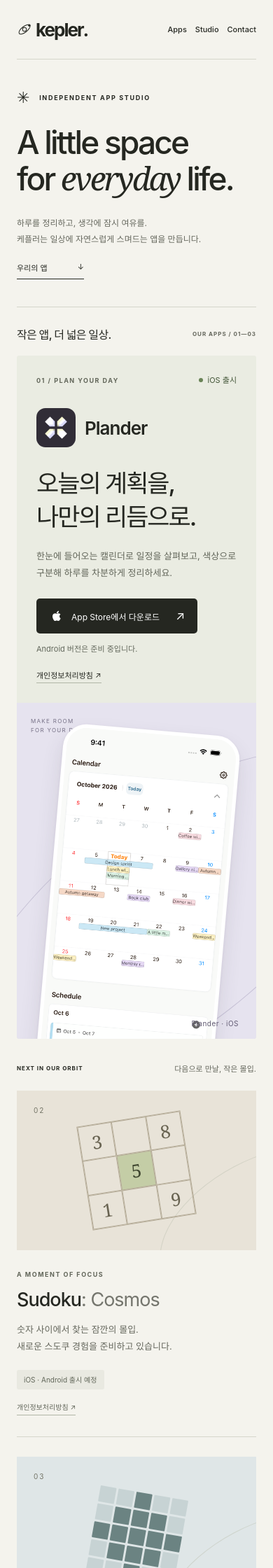
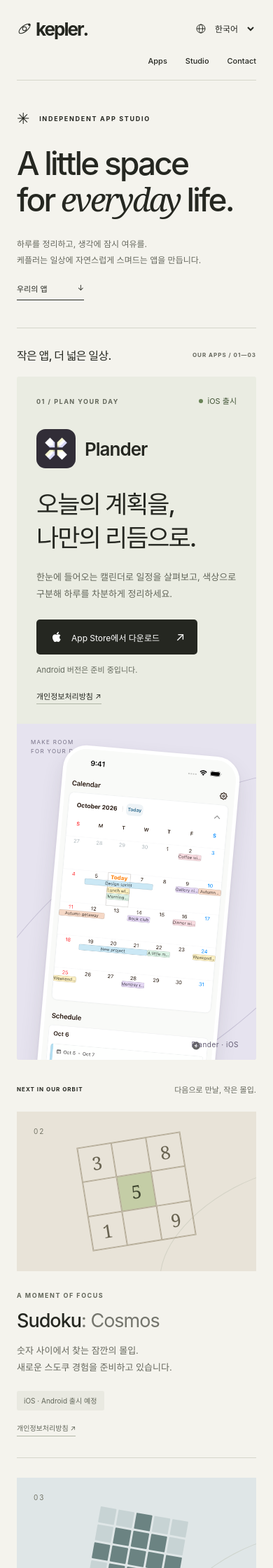
Before and after one commit to CiddiPumpkin/CiddiPumpkin.github.io, a Jekyll site: the page kepler/index.html, which Jekyll copies as it is, in a window 390 px wide. Shown: the top 2240 px of the page at 70% size. Built offline with Jekyll 4.4.1, drawn with Linux system fonts in a browser that asks for light colours.

Commit message:
feat: add Korean and English language selector
Intent: Let visitors switch the studio website language and remember their preference.

Scope-risk: narrow

```diff
--- a/kepler/index.html
+++ b/kepler/index.html
@@ -4,65 +4,67 @@
   <meta charset="utf-8">
   <meta name="viewport" content="width=device-width, initial-scale=1">
   <meta name="theme-color" content="#f4f3ed">
-  <meta name="description" content="Kepler는 일상에 작은 여유를 만드는 독립 앱 스튜디오입니다. Plander와 출시 예정인 Sudoku: Cosmos, Nonogram: Cosmos를 만나보세요.">
+  <meta name="description" content="Kepler는 일상에 작은 여유를 만드는 독립 앱 스튜디오입니다. Plander와 출시 예정인 Sudoku: Cosmos, Nonogram: Cosmos를 만나보세요." data-i18n-content="description">
   <meta property="og:title" content="Kepler — A little space for everyday life.">
-  <meta property="og:description" content="일상을 정리하고, 생각에 잠시 여유를. Plander와 Cosmos 시리즈를 만드는 독립 앱 스튜디오.">
+  <meta property="og:description" content="일상을 정리하고, 생각에 잠시 여유를. Plander와 Cosmos 시리즈를 만드는 독립 앱 스튜디오." data-i18n-content="ogDescription">
   <meta property="og:type" content="website">
   <meta property="og:url" content="https://ciddipumpkin.github.io/kepler/">
   <link rel="canonical" href="https://ciddipumpkin.github.io/kepler/">
   <link rel="icon" href="assets/mark.svg" type="image/svg+xml">
   <link rel="stylesheet" href="style.css">
-  <title>Kepler — 일상에 작은 여유를.</title>
+  <script src="language.js" defer></script>
+  <title data-i18n="title">Kepler — 일상에 작은 여유를.</title>
 </head>
 <body>
-<a class="skip" href="#main">본문으로 이동</a>
+<a class="skip" href="#main" data-i18n="skip">본문으로 이동</a>
 <div class="page">
   <header class="header">
-    <a class="wordmark" href="#" aria-label="Kepler 홈"><img src="assets/mark.svg" width="32" height="32" alt="">kepler<span class="wordmark-dot">.</span></a>
-    <nav aria-label="주 메뉴"><a href="#apps">Apps</a><a href="#studio">Studio</a><a href="#contact">Contact <span aria-hidden="true">↗</span></a></nav>
+    <a class="wordmark" href="#" aria-label="Kepler 홈" data-i18n-aria-label="home"><img src="assets/mark.svg" width="32" height="32" alt="">kepler<span class="wordmark-dot">.</span></a>
+    <nav aria-label="주 메뉴" data-i18n-aria-label="nav"><a href="#apps">Apps</a><a href="#studio">Studio</a><a href="#contact">Contact <span aria-hidden="true">↗</span></a></nav>
+    <div class="language-control" hidden><label class="visually-hidden" for="language" data-i18n="languageLabel">언어 선택</label><svg aria-hidden="true" viewBox="0 0 20 20" width="16" height="16" fill="none" stroke="currentColor" stroke-width="1.2"><circle cx="10" cy="10" r="7.5"/><ellipse cx="10" cy="10" rx="3.2" ry="7.5"/><path d="M2.5 10h15"/></svg><select id="language" name="language"><option value="ko" lang="ko">한국어</option><option value="en" lang="en">English</option></select></div>
   </header>
   <main id="main">
     <section class="hero" aria-labelledby="hero-title">
       <p class="eyebrow"><span class="tiny-star" aria-hidden="true">✳</span> INDEPENDENT APP STUDIO</p>
       <h1 id="hero-title" lang="en">A little space<br>for <span class="serif">everyday</span> life.</h1>
-      <div class="hero-bottom"><p>하루를 정리하고, 생각에 잠시 여유를.<br>케플러는 일상에 자연스럽게 스며드는 앱을 만듭니다.</p><a class="text-link" href="#apps">우리의 앱 <span aria-hidden="true">↓</span></a></div>
+      <div class="hero-bottom"><p data-i18n="intro">하루를 정리하고, 생각에 잠시 여유를.<br>케플러는 일상에 자연스럽게 스며드는 앱을 만듭니다.</p><a class="text-link" href="#apps" data-i18n="ourApps">우리의 앱 <span aria-hidden="true">↓</span></a></div>
       <div class="hero-orbit" aria-hidden="true"><span></span><i></i></div>
     </section>
     <section class="apps" id="apps" aria-labelledby="apps-title">
-      <div class="section-heading"><h2 id="apps-title">작은 앱, 더 넓은 일상.</h2><span class="eyebrow">OUR APPS / 01—03</span></div>
+      <div class="section-heading"><h2 id="apps-title" data-i18n="appsTitle">작은 앱, 더 넓은 일상.</h2><span class="eyebrow">OUR APPS / 01—03</span></div>
       <article class="plander" aria-labelledby="plander-title">
         <div class="plander-copy">
-          <div class="app-topline"><span class="index">01 / PLAN YOUR DAY</span><span class="status live"><i></i>iOS 출시</span></div>
-          <div class="app-name"><img src="assets/plander-icon.png" width="56" height="56" alt="Plander 앱 아이콘"><h3 id="plander-title">Plander</h3></div>
-          <h4>오늘의 계획을,<br>나만의 리듬으로.</h4>
-          <p class="description">한눈에 들어오는 캘린더로 일정을 살펴보고,<br class="desktop-break"> 색상으로 구분해 하루를 차분하게 정리하세요.</p>
-          <a class="download" href="https://apps.apple.com/app/id6740172491"><svg aria-hidden="true" viewBox="0 0 24 24" width="21" height="24"><path fill="currentColor" d="M17.1 12.5c0-2 1.6-3 1.7-3.1-1-1.4-2.5-1.6-3-1.6-1.3-.2-2.6.8-3.2.8-.7 0-1.7-.8-2.8-.8-1.4 0-2.7.8-3.4 2-1.5 2.5-.4 6.2 1 8.2.7 1 1.4 2.1 2.5 2.1 1-.1 1.4-.7 2.7-.7s1.7.7 2.8.7 1.8-1 2.5-2c.8-1.2 1.2-2.3 1.2-2.3-.1 0-2-.8-2-3.3ZM15 6.5c.6-.8 1.1-1.8 1-2.8-.9 0-2 .6-2.7 1.3-.6.7-1.1 1.8-1 2.8 1 .1 2-.5 2.7-1.3Z"/></svg><span>App Store에서 다운로드</span><span aria-hidden="true">↗</span></a>
-          <p class="platform-note">Android 버전은 준비 중입니다.</p>
-          <a class="policy-link" href="privacy/plander.html">개인정보처리방침 <span aria-hidden="true">↗</span></a>
+          <div class="app-topline"><span class="index">01 / PLAN YOUR DAY</span><span class="status live" data-i18n="released"><i></i>iOS 출시</span></div>
+          <div class="app-name"><img src="assets/plander-icon.png" width="56" height="56" alt="Plander 앱 아이콘" data-i18n-alt="icon"><h3 id="plander-title">Plander</h3></div>
+          <h4 data-i18n="planderHeadline">오늘의 계획을,<br>나만의 리듬으로.</h4>
+          <p class="description" data-i18n="planderDescription">한눈에 들어오는 캘린더로 일정을 살펴보고,<br class="desktop-break"> 색상으로 구분해 하루를 차분하게 정리하세요.</p>
+          <a class="download" href="https://apps.apple.com/app/id6740172491"><svg aria-hidden="true" viewBox="0 0 24 24" width="21" height="24"><path fill="currentColor" d="M17.1 12.5c0-2 1.6-3 1.7-3.1-1-1.4-2.5-1.6-3-1.6-1.3-.2-2.6.8-3.2.8-.7 0-1.7-.8-2.8-.8-1.4 0-2.7.8-3.4 2-1.5 2.5-.4 6.2 1 8.2.7 1 1.4 2.1 2.5 2.1 1-.1 1.4-.7 2.7-.7s1.7.7 2.8.7 1.8-1 2.5-2c.8-1.2 1.2-2.3 1.2-2.3-.1 0-2-.8-2-3.3ZM15 6.5c.6-.8 1.1-1.8 1-2.8-.9 0-2 .6-2.7 1.3-.6.7-1.1 1.8-1 2.8 1 .1 2-.5 2.7-1.3Z"/></svg><span data-i18n="download">App Store에서 다운로드</span><span aria-hidden="true">↗</span></a>
+          <p class="platform-note" data-i18n="android">Android 버전은 준비 중입니다.</p>
+          <a class="policy-link" href="privacy/plander.html" data-i18n="privacy">개인정보처리방침 <span aria-hidden="true">↗</span></a>
         </div>
         <div class="plander-visual">
           <div class="visual-orbit" aria-hidden="true"></div>
           <span class="visual-label" aria-hidden="true">MAKE ROOM<br>FOR YOUR DAY.</span>
-          <div class="phone"><img src="assets/plander-calendar.png" width="460" height="1000" alt="Plander의 실제 iOS 화면. 월간 캘린더에 색상별 일정이 표시되고 아래에 선택한 날의 일정 목록이 이어집니다."></div>
+          <div class="phone"><img src="assets/plander-calendar.png" width="460" height="1000" alt="Plander의 실제 iOS 화면. 월간 캘린더에 색상별 일정이 표시되고 아래에 선택한 날의 일정 목록이 이어집니다." data-i18n-alt="screenshot"></div>
           <span class="visual-caption">Plander · iOS</span>
         </div>
       </article>
-      <div class="coming-heading"><span class="eyebrow">NEXT IN OUR ORBIT</span><p>다음으로 만날, 작은 몰입.</p></div>
+      <div class="coming-heading"><span class="eyebrow">NEXT IN OUR ORBIT</span><p data-i18n="next">다음으로 만날, 작은 몰입.</p></div>
       <div class="upcoming">
         <article class="future" aria-labelledby="sudoku-title">
           <div class="future-art sudoku-art" aria-hidden="true"><div class="sudoku-grid"><span>3</span><span></span><span>8</span><span></span><span class="number">5</span><span></span><span>1</span><span></span><span>9</span></div><span class="art-index">02</span><span class="orbit-small"></span></div>
-          <div class="future-body"><span class="index">A MOMENT OF FOCUS</span><h3 id="sudoku-title">Sudoku<span>: Cosmos</span></h3><p>숫자 사이에서 찾는 잠깐의 몰입.<br>새로운 스도쿠 경험을 준비하고 있습니다.</p><span class="status pending">iOS · Android 출시 예정</span><a class="policy-link" href="/sudoku-cosmos-privacy/">개인정보처리방침 <span aria-hidden="true">↗</span></a></div>
+          <div class="future-body"><span class="index">A MOMENT OF FOCUS</span><h3 id="sudoku-title">Sudoku<span>: Cosmos</span></h3><p data-i18n="sudoku">숫자 사이에서 찾는 잠깐의 몰입.<br>새로운 스도쿠 경험을 준비하고 있습니다.</p><span class="status pending" data-i18n="coming">iOS · Android 출시 예정</span><a class="policy-link" href="/sudoku-cosmos-privacy/" data-i18n="privacy">개인정보처리방침 <span aria-hidden="true">↗</span></a></div>
         </article>
         <article class="future" aria-labelledby="nonogram-title">
           <div class="future-art nonogram-art" aria-hidden="true"><div class="pixel-star"><i></i><i></i><i></i><i></i><i></i><i></i><i></i><i></i><i></i><i></i><i></i><i></i><i></i><i></i><i></i><i></i><i></i><i></i><i></i><i></i><i></i><i></i><i></i><i></i><i></i></div><span class="art-index">03</span><span class="orbit-small"></span></div>
-          <div class="future-body"><span class="index">ONE SQUARE AT A TIME</span><h3 id="nonogram-title">Nonogram<span>: Cosmos</span></h3><p>한 칸씩 채워가는 발견의 즐거움.<br>새로운 노노그램 경험을 준비하고 있습니다.</p><span class="status pending">iOS · Android 출시 예정</span><p class="small-note">개인정보처리방침은 출시 시 공개됩니다.</p></div>
+          <div class="future-body"><span class="index">ONE SQUARE AT A TIME</span><h3 id="nonogram-title">Nonogram<span>: Cosmos</span></h3><p data-i18n="nonogram">한 칸씩 채워가는 발견의 즐거움.<br>새로운 노노그램 경험을 준비하고 있습니다.</p><span class="status pending" data-i18n="coming">iOS · Android 출시 예정</span><p class="small-note" data-i18n="futurePrivacy">개인정보처리방침은 출시 시 공개됩니다.</p></div>
         </article>
       </div>
     </section>
-    <section class="studio" id="studio" aria-labelledby="studio-title"><div class="eyebrow">THE STUDIO</div><div><h2 id="studio-title">일상의 작은 순간을<br>조금 더 좋게.</h2><p>잘 정돈된 하루, 퍼즐 하나에 집중하는 시간.<br>케플러는 익숙한 순간을 더 편안하고 즐겁게 만드는<br class="desktop-break"> 독립 앱 스튜디오입니다.</p><span class="studio-signature">Thoughtfully made by Kepler.</span></div><img src="assets/mark.svg" class="studio-mark" width="140" height="140" alt=""></section>
-    <section class="contact" id="contact" aria-labelledby="contact-title"><span class="eyebrow">LET’S TALK</span><h2 id="contact-title">더 나은 앱은,<br>당신의 이야기에서.</h2><div class="contact-bottom"><p>앱 사용 중 궁금한 점이나 제안이 있나요?<br>사용 중인 앱 이름과 함께 메일을 보내주세요.</p><a href="mailto:plander.cs@gmail.com">plander.cs@gmail.com <span aria-hidden="true">↗</span></a></div></section>
+    <section class="studio" id="studio" aria-labelledby="studio-title"><div class="eyebrow">THE STUDIO</div><div><h2 id="studio-title" data-i18n="studioTitle">일상의 작은 순간을<br>조금 더 좋게.</h2><p data-i18n="studioDescription">잘 정돈된 하루, 퍼즐 하나에 집중하는 시간.<br>케플러는 익숙한 순간을 더 편안하고 즐겁게 만드는<br class="desktop-break"> 독립 앱 스튜디오입니다.</p><span class="studio-signature">Thoughtfully made by Kepler.</span></div><img src="assets/mark.svg" class="studio-mark" width="140" height="140" alt=""></section>
+    <section class="contact" id="contact" aria-labelledby="contact-title"><span class="eyebrow">LET’S TALK</span><h2 id="contact-title" data-i18n="contactTitle">더 나은 앱은,<br>당신의 이야기에서.</h2><div class="contact-bottom"><p data-i18n="contactDescription">앱 사용 중 궁금한 점이나 제안이 있나요?<br>사용 중인 앱 이름과 함께 메일을 보내주세요.</p><a href="mailto:plander.cs@gmail.com">plander.cs@gmail.com <span aria-hidden="true">↗</span></a></div></section>
   </main>
-  <footer><a class="wordmark" href="#" aria-label="Kepler 맨 위로">kepler.</a><span>© 2026 Kepler · 케플러</span><a href="privacy/plander.html">Plander 개인정보처리방침</a></footer>
+  <footer><a class="wordmark" href="#" aria-label="Kepler 맨 위로" data-i18n-aria-label="top">kepler.</a><span data-i18n="copyright">© 2026 Kepler · 케플러</span><a href="privacy/plander.html" data-i18n="footerPrivacy">Plander 개인정보처리방침</a></footer>
 </div>
 </body>
 </html>
--- /dev/null
+++ b/kepler/language.js
@@ -0,0 +1,152 @@
+// Translations are trusted static copy; only these strings can become markup.
+(() => {
+  'use strict';
+  const copy = {
+  "copyright": {"ko": "© 2026 Kepler · 케플러", "en": "© 2026 Kepler"},
+  "title": {
+    "ko": "Kepler — 일상에 작은 여유를.",
+    "en": "Kepler — A little space for everyday life."
+  },
+  "description": {
+    "ko": "Kepler는 일상에 작은 여유를 만드는 독립 앱 스튜디오입니다. Plander와 출시 예정인 Sudoku: Cosmos, Nonogram: Cosmos를 만나보세요.",
+    "en": "Kepler is an independent app studio making a little space for everyday life. Discover Plander and the upcoming Sudoku: Cosmos and Nonogram: Cosmos."
+  },
+  "ogDescription": {
+    "ko": "일상을 정리하고, 생각에 잠시 여유를. Plander와 Cosmos 시리즈를 만드는 독립 앱 스튜디오.",
+    "en": "Organize your day. Give your mind a little room. The independent studio behind Plander and the Cosmos series."
+  },
+  "skip": {
+    "ko": "본문으로 이동",
+    "en": "Skip to content"
+  },
+  "home": {
+    "ko": "Kepler 홈",
+    "en": "Kepler home"
+  },
+  "nav": {
+    "ko": "주 메뉴",
+    "en": "Main navigation"
+  },
+  "intro": {
+    "ko": "하루를 정리하고, 생각에 잠시 여유를.<br>케플러는 일상에 자연스럽게 스며드는 앱을 만듭니다.",
+    "en": "Organize your day. Give your mind a little room.<br>We make apps that feel at home in everyday life."
+  },
+  "ourApps": {
+    "ko": "우리의 앱 <span aria-hidden=\"true\">↓</span>",
+    "en": "Explore our apps <span aria-hidden=\"true\">↓</span>"
+  },
+  "appsTitle": {
+    "ko": "작은 앱, 더 넓은 일상.",
+    "en": "Small apps. More room for life."
+  },
+  "released": {
+    "ko": "<i></i>iOS 출시",
+    "en": "<i></i>Available on iOS"
+  },
+  "icon": {
+    "ko": "Plander 앱 아이콘",
+    "en": "Plander app icon"
+  },
+  "planderHeadline": {
+    "ko": "오늘의 계획을,<br>나만의 리듬으로.",
+    "en": "Plan your day.<br>Find your rhythm."
+  },
+  "planderDescription": {
+    "ko": "한눈에 들어오는 캘린더로 일정을 살펴보고,<br class=\"desktop-break\"> 색상으로 구분해 하루를 차분하게 정리하세요.",
+    "en": "See your schedule at a glance.<br class=\"desktop-break\"> Bring a little order to your day with color-coded plans."
+  },
+  "download": {
+    "ko": "App Store에서 다운로드",
+    "en": "Download on the App Store"
+  },
+  "android": {
+    "ko": "Android 버전은 준비 중입니다.",
+    "en": "Coming to Android."
+  },
+  "privacy": {
+    "ko": "개인정보처리방침 <span aria-hidden=\"true\">↗</span>",
+    "en": "Privacy policy <span aria-hidden=\"true\">↗</span>"
+  },
+  "screenshot": {
+    "ko": "Plander의 실제 iOS 화면. 월간 캘린더에 색상별 일정이 표시되고 아래에 선택한 날의 일정 목록이 이어집니다.",
+    "en": "Plander on iOS: a monthly calendar with color-coded events and a list of plans for the selected day below."
+  },
+  "next": {
+    "ko": "다음으로 만날, 작은 몰입.",
+    "en": "A little focus, coming next."
+  },
+  "sudoku": {
+    "ko": "숫자 사이에서 찾는 잠깐의 몰입.<br>새로운 스도쿠 경험을 준비하고 있습니다.",
+    "en": "Find a moment of focus between the numbers.<br>A new Sudoku experience is on its way."
+  },
+  "coming": {
+    "ko": "iOS · Android 출시 예정",
+    "en": "Coming to iOS & Android"
+  },
+  "nonogram": {
+    "ko": "한 칸씩 채워가는 발견의 즐거움.<br>새로운 노노그램 경험을 준비하고 있습니다.",
+    "en": "The joy of discovery, one square at a time.<br>A new Nonogram experience is on its way."
+  },
+  "futurePrivacy": {
+    "ko": "개인정보처리방침은 출시 시 공개됩니다.",
+    "en": "Privacy policy will be available at launch."
+  },
+  "studioTitle": {
+    "ko": "일상의 작은 순간을<br>조금 더 좋게.",
+    "en": "Making everyday moments<br>a little better."
+  },
+  "studioDescription": {
+    "ko": "잘 정돈된 하루, 퍼즐 하나에 집중하는 시간.<br>케플러는 익숙한 순간을 더 편안하고 즐겁게 만드는<br class=\"desktop-break\"> 독립 앱 스튜디오입니다.",
+    "en": "A well-planned day. A quiet moment with a puzzle.<br>Kepler is an independent app studio making familiar moments<br class=\"desktop-break\"> a little more comfortable and enjoyable."
+  },
+  "contactTitle": {
+    "ko": "더 나은 앱은,<br>당신의 이야기에서.",
+    "en": "Better apps begin<br>with your story."
+  },
+  "contactDescription": {
+    "ko": "앱 사용 중 궁금한 점이나 제안이 있나요?<br>사용 중인 앱 이름과 함께 메일을 보내주세요.",
+    "en": "Have a question or an idea to share?<br>Send us a message and let us know which app you’re using."
+  },
+  "top": {
+    "ko": "Kepler 맨 위로",
+    "en": "Kepler back to top"
+  },
+  "footerPrivacy": {
+    "ko": "Plander 개인정보처리방침",
+    "en": "Plander privacy policy"
+  },
+  "languageLabel": {
+    "ko": "언어 선택",
+    "en": "Select language"
+  }
+};
+  const storageKey = 'kepler.language';
+  const select = document.getElementById('language');
+  const control = document.querySelector('.language-control');
+  if (!select || !control) return;
+
+  function applyLanguage(language) {
+    const locale = language === 'en' ? 'en' : 'ko';
+    document.documentElement.lang = locale;
+    document.querySelectorAll('[data-i18n]').forEach(element => {
+      const entry = copy[element.dataset.i18n];
+      if (entry) element.innerHTML = entry[locale];
+    });
+    ['content', 'aria-label', 'alt'].forEach(attribute => {
+      document.querySelectorAll(`[data-i18n-${attribute}]`).forEach(element => {
+        const entry = copy[element.getAttribute(`data-i18n-${attribute}`)];
+        if (entry) element.setAttribute(attribute, entry[locale]);
+      });
+    });
+    select.value = locale;
+  }
+
+  let preferred = 'ko';
+  try { preferred = localStorage.getItem(storageKey) || 'ko'; } catch (_) { /* Storage can be unavailable. */ }
+  applyLanguage(preferred);
+  select.addEventListener('change', () => {
+    applyLanguage(select.value);
+    try { localStorage.setItem(storageKey, select.value); } catch (_) { /* Switching still works for this visit. */ }
+  });
+  control.hidden = false;
+})();
--- a/kepler/style.css
+++ b/kepler/style.css
@@ -6,3 +6,80 @@
 .future .policy-link,.small-note,.studio-signature,.index{color:#62665a}
 .visual-caption{color:#625b73}
 @media(max-width:420px){.header .wordmark{font-size:26px;gap:5px}.header .wordmark img{width:22px;height:22px}.header nav{gap:12px;font-size:11px}.header .wordmark-dot{margin-left:-5px}}
+
+/* Language selection stays at the top right; navigation gets its own row on phones. */
+.header {
+  display: grid;
+  grid-template-columns: auto 1fr auto;
+  column-gap: 28px;
+}
+.header nav { justify-self: end; }
+.language-control {
+  display: flex;
+  align-items: center;
+  gap: 6px;
+  padding-left: 22px;
+  border-left: 1px solid var(--line);
+}
+.language-control[hidden] { display: none; }
+.language-control select {
+  min-height: 44px;
+  max-width: 100%;
+  padding: 8px 2px;
+  border: 0;
+  border-radius: 0;
+  color: var(--ink);
+  background: transparent;
+  font: inherit;
+  font-size: 12px;
+  cursor: pointer;
+}
+.language-control select:focus-visible {
+  outline: 2px solid #686646;
+  outline-offset: 4px;
+}
+.visually-hidden {
+  position: absolute;
+  width: 1px;
+  height: 1px;
+  padding: 0;
+  margin: -1px;
+  overflow: hidden;
+  clip-path: inset(50%);
+  white-space: nowrap;
+  border: 0;
+}
+html[lang="en"] .plander h4 { letter-spacing: -1.5px; }
+html[lang="en"] .text-link { gap: 14px; }
+@media (max-width: 760px) {
+  .header {
+    height: auto;
+    min-height: 115px;
+    grid-template-columns: 1fr auto;
+    column-gap: 16px;
+    row-gap: 12px;
+    padding: 17px 0 18px;
+  }
+  .header .wordmark { grid-area: 1 / 1; }
+  .language-control {
+    grid-area: 1 / 2;
+    padding-left: 0;
+    border-left: 0;
+  }
+  .header nav {
+    grid-area: 2 / 1 / 3 / -1;
+    justify-self: end;
+    gap: 26px;
+  }
+  html[lang="en"] .section-heading { align-items: flex-start; gap: 14px; }
+  html[lang="en"] .section-heading h2 { max-width: 65%; }
+  html[lang="en"] .section-heading .eyebrow { white-space: nowrap; padding-top: 3px; }
+}
+@media (max-width: 420px) {
+  html[lang="en"] .app-topline { flex-wrap: wrap; gap: 9px; }
+  html[lang="en"] .coming-heading { gap: 16px; align-items: flex-start; }
+  html[lang="en"] .coming-heading p { text-align: right; }
+  html[lang="en"] .studio { grid-template-columns: minmax(0, 1fr) 45px; gap: 16px; }
+  html[lang="en"] .studio-mark { width: 45px; height: 45px; }
+  html[lang="en"] .studio h2 { font-size: 25px; }
+}
```
Also changed, not shown: kepler/DESIGN.md (+10 -3 lines).
